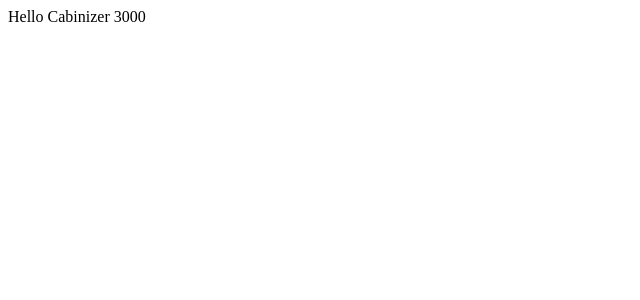
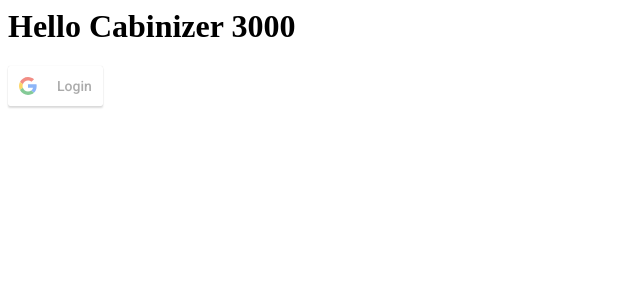
Before and after one commit to miles-no/cabinizer, a React (Vite) app in the folder client-ts/: page / in a window 1280 px wide. Shown: the top 300 px of the page, without its empty margins (0-640 px from the left). Built offline with nearby package versions, Linux system fonts and the light colour scheme.

Commit message:
Added login via google

```diff
--- a/client-ts/package.json
+++ b/client-ts/package.json
@@ -4,7 +4,7 @@
   "description": "",
   "main": "index.js",
   "scripts": {
-    "start": "parcel src/index.html",
+    "start": "parcel src/index.html --port 3000",
     "format": "pretty-quick --staged \"src/**/*.{js,tsx,ts,css}\""
   },
   "author": "",
@@ -12,7 +12,8 @@
   "dependencies": {
     "@material-ui/core": "^4.8.3",
     "react": "^16.12.0",
-    "react-dom": "^16.12.0"
+    "react-dom": "^16.12.0",
+    "react-google-login": "^5.0.7"
   },
   "devDependencies": {
     "@types/react": "^16.9.18",
--- a/client-ts/src/app/App.tsx
+++ b/client-ts/src/app/App.tsx
@@ -1,7 +1,22 @@
 import React from "react";
+import { GoogleLogin } from 'react-google-login';
+
+const responseGoogle = (response) => {
+  console.log(response);
+}
 
 const App: React.FC = () => {
-  return <div>Hello Cabinizer 3000</div>;
+  return <div><h1>Hello Cabinizer 3000</h1>
+    <GoogleLogin
+        clientId="611538057711-dia11nhabvku7cgd0edubeupju1jf4rg.apps.googleusercontent.com"
+        hostedDomain="miles.no"
+        buttonText="Login"
+        autoLoad={true}
+        onSuccess={responseGoogle}
+        onFailure={responseGoogle}
+        cookiePolicy={'single_host_origin'}
+    />
+  </div>;
 };
 
 export default App;
--- a/client-ts/tsconfig.json
+++ b/client-ts/tsconfig.json
@@ -1,6 +1,7 @@
 {
   "compilerOptions": {
     "target": "es5",
+    "allowSyntheticDefaultImports": true,
     "module": "es2015",
     "jsx": "react",
     "moduleResolution": "node",
```
Also changed, not shown: 1 other file (tests, documents, lock files or other folders).
